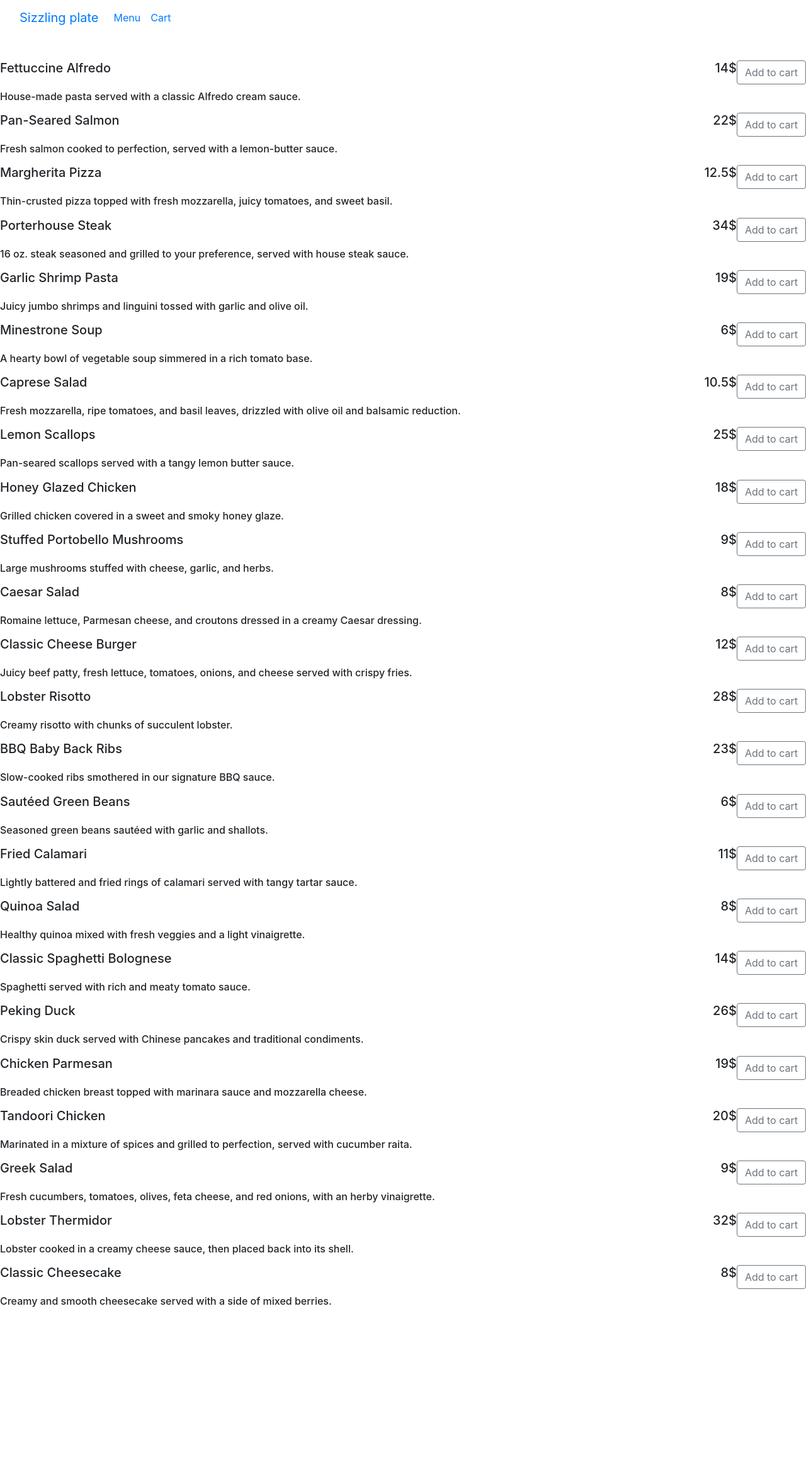
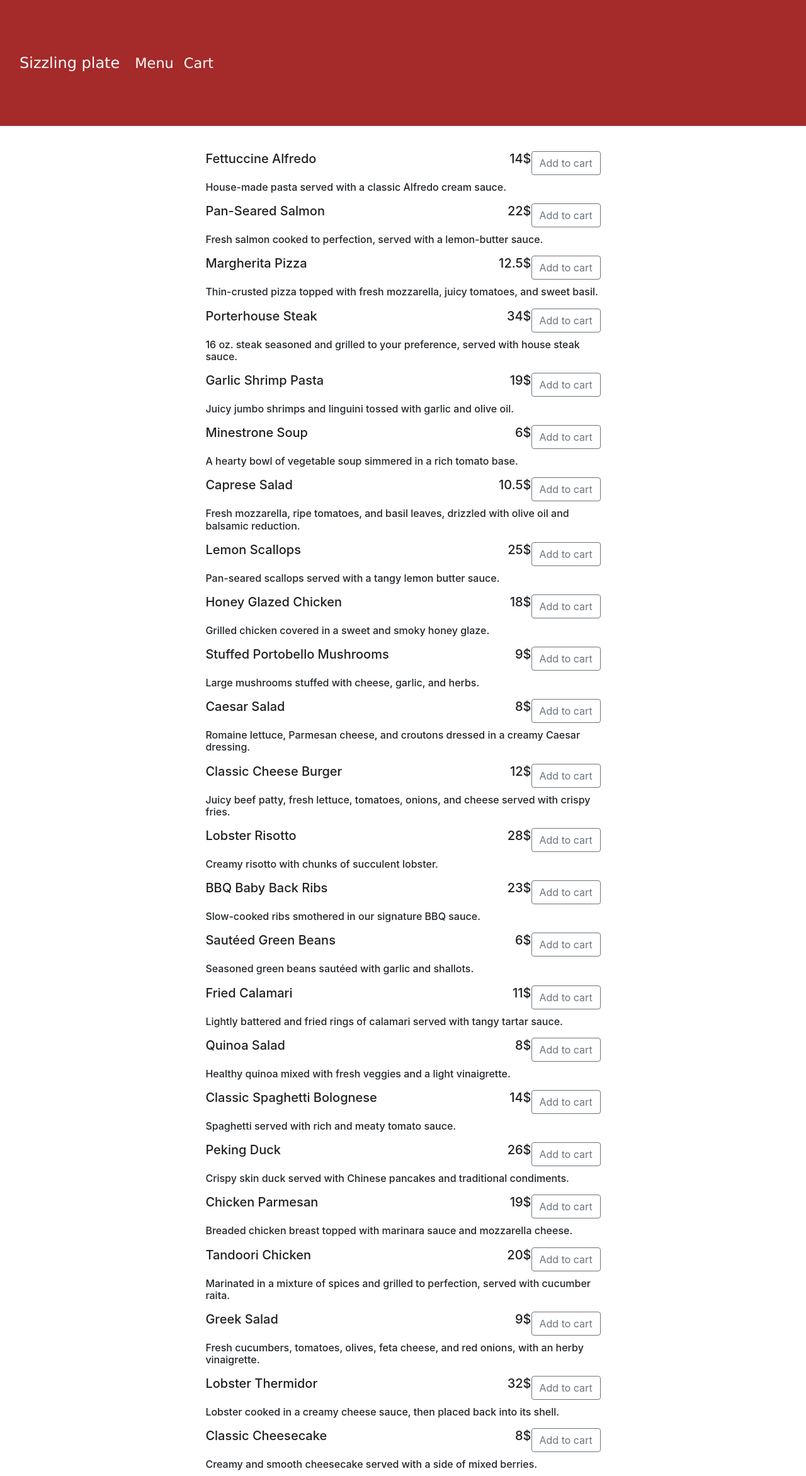
Before and after one commit to CafeAuLaitMachine/sizzling-plate, a Flask app: page /menu/ in a window 1280 px wide. Shown: the whole page at 63% size. Before the commit the page ends 2076 px from the top, so only its background shows below. Run offline with Flask 3, Linux system fonts and the light colour scheme.

Commit message:
Update styles.css

```diff
--- a/static/styles.css
+++ b/static/styles.css
@@ -1,3 +1,52 @@
 body {
-  background-color: white;
+  background-color: cream;
 }
+nav {
+    background-color: Brown;
+    block-size: 200px;
+}
+a.navbar-brand{
+    font: 150% Verdana, sans-serif;
+    color: white;
+}
+a.nav-link {
+    font: 140% Verdana, sans-serif;
+    color: white;
+}
+#navbarText{
+    display: block;
+}
+header {
+    font: 200% Verdana, sans-serif;
+    color: white;
+    float: center;
+    width: 21%;
+    height: 20%;
+    position: fixed;
+    top: 30%;
+    margin-top: 1%;
+    margin-left: 10%;
+}
+h5 {
+    font: Verdana, sans-serif;
+    color: #202124;
+    float: center;
+}
+.bingchyling{
+    width: 50%;
+    height:auto;
+    margin: auto;
+    border: 3px solid color: #202124;
+}
+.container{
+    border: 3px solid color: #202124;
+    margin: auto;
+}
+.menu_container{
+    margin: 1%;
+}
+@media only screen and (max-width: 600px) {
+  .bingchyling{
+    width: 90%;
+  }
+}
```
